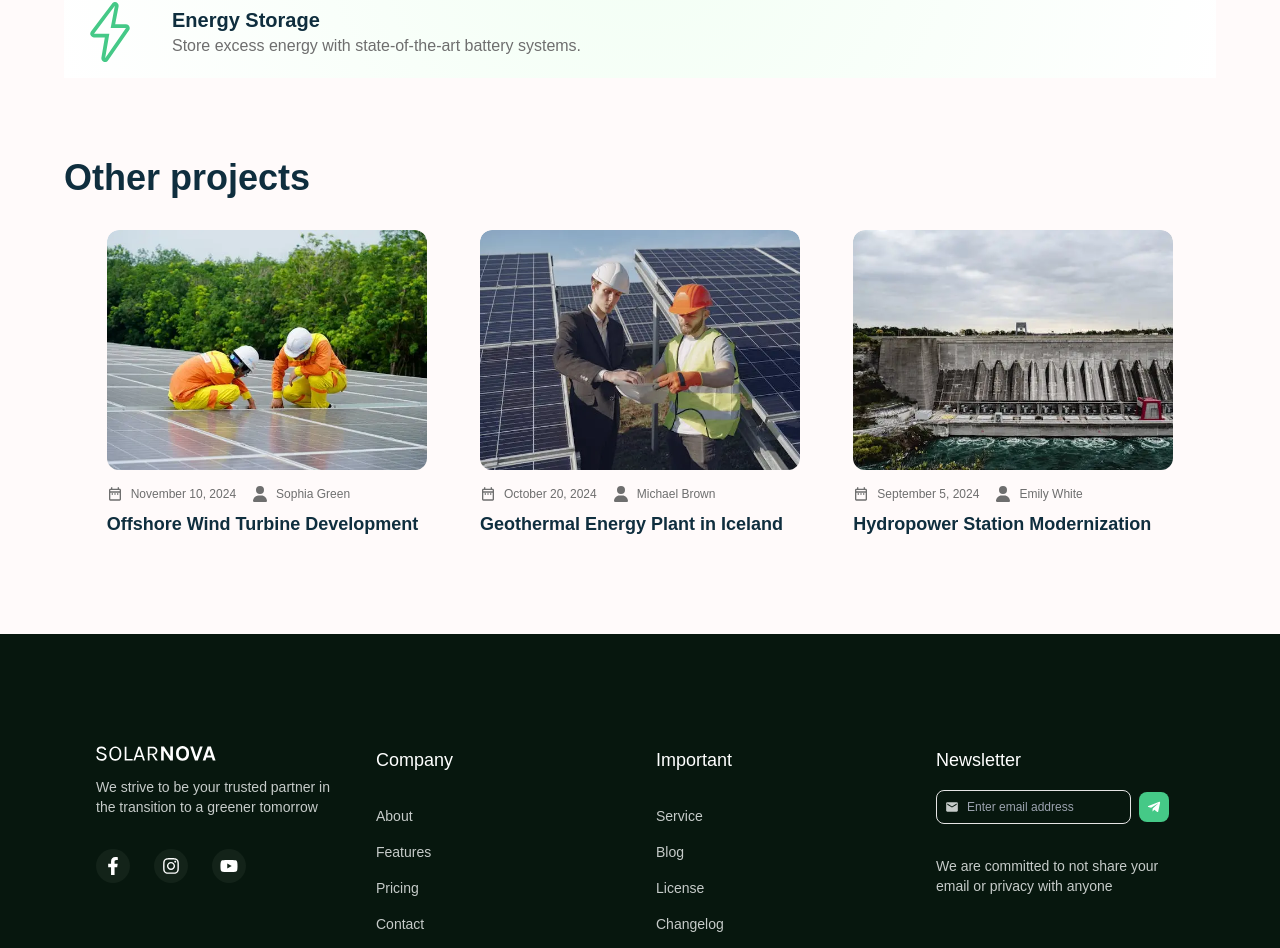
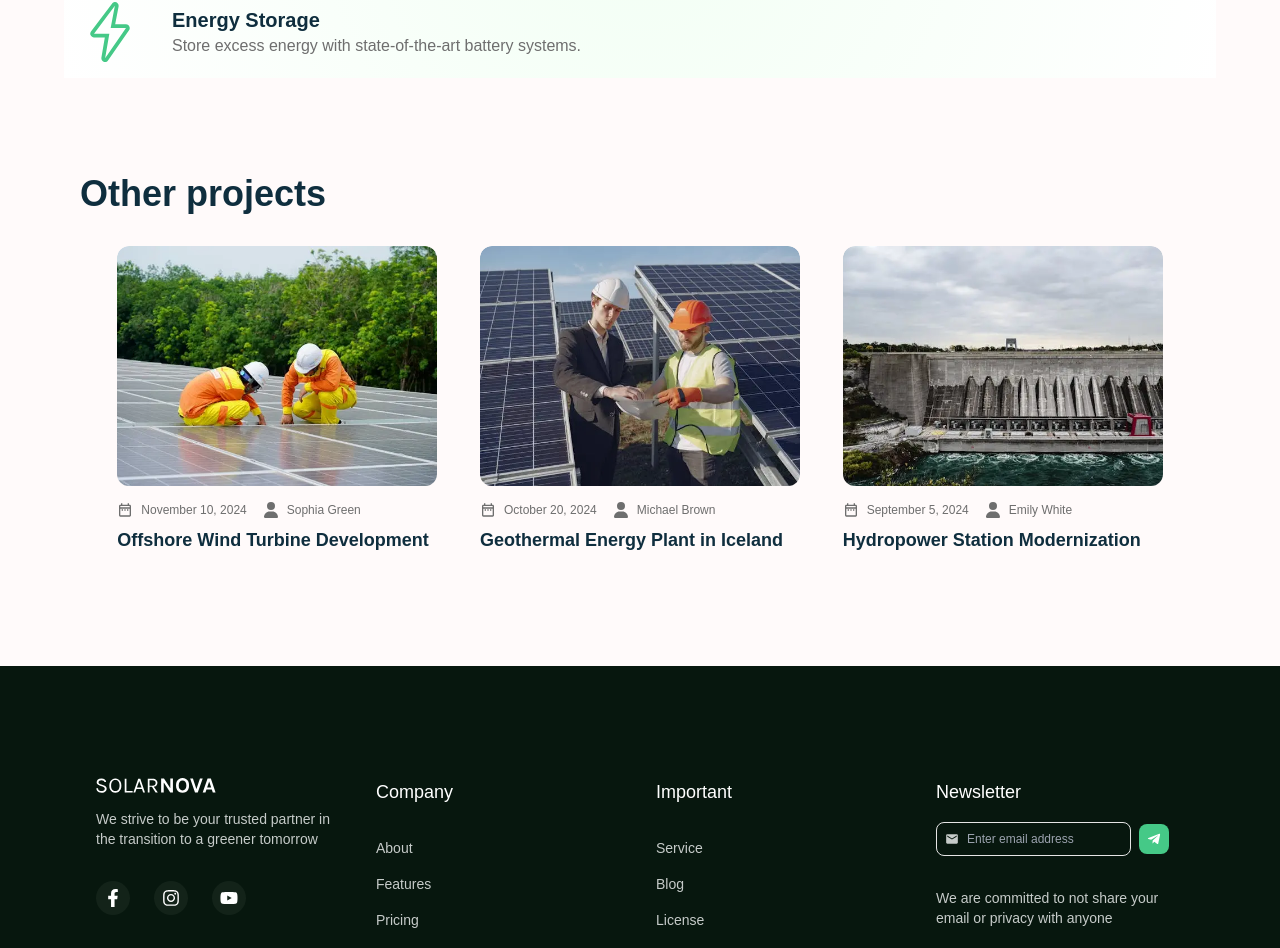
Before and after one commit to Rozmyk/SolarNova, a Next.js app: page /projects/project-1 in a window 1280 px wide. Shown: the part 2150-3098 px from the top of the page. Built offline with nearby package versions, Linux system fonts and the light colour scheme.

Commit message:
add padding

```diff
--- a/src/components/SingleProjectPage/OtherProjects/OtherProjects.tsx
+++ b/src/components/SingleProjectPage/OtherProjects/OtherProjects.tsx
@@ -13,7 +13,7 @@ const OtherProjects = ({ projectId }: { projectId: string }) => {
 		getOtherProjects()
 	}, [projectId])
 	return (
-		<div>
+		<div className='p-4'>
 			<TitleText>Other projects</TitleText>
 			<div className='w-full flex flex-col md:flex-row justify-between items-center p-4 '>
 				{projects &&
```
